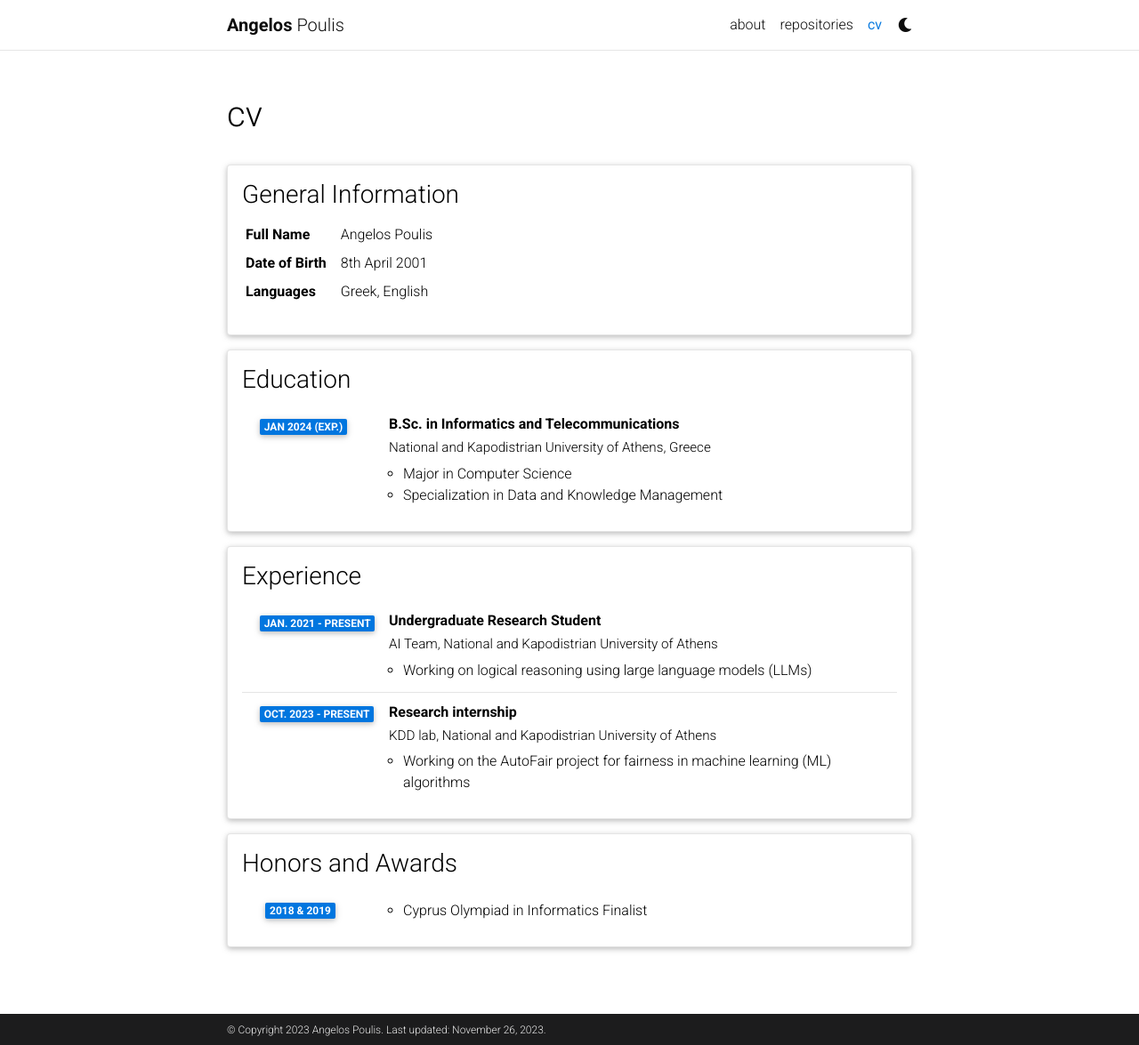
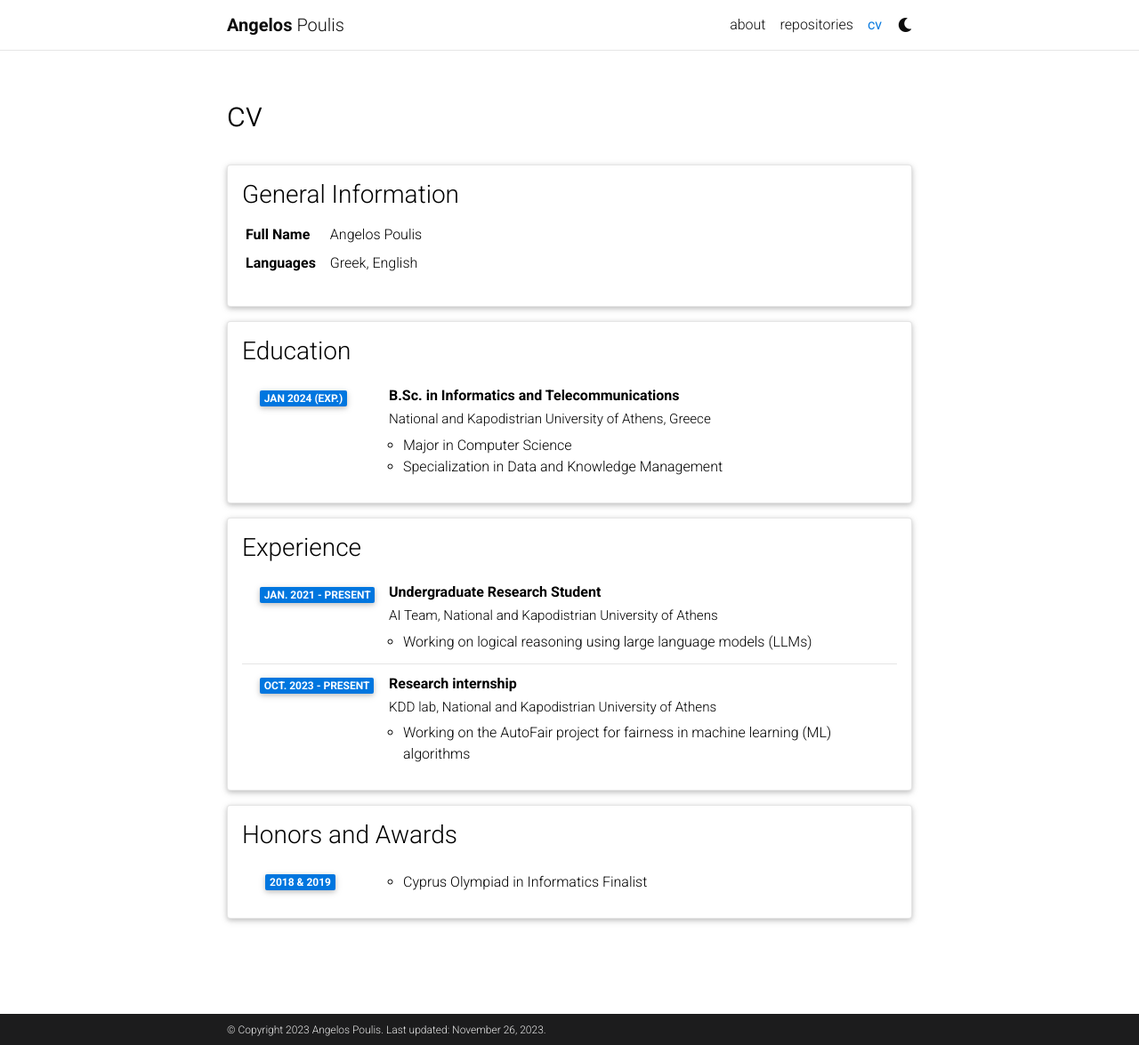
Before and after one commit to angelosps/angelosps.github.io, a Jekyll site: the page built from _pages/cv.md, in a window 1280 px wide and 1175 px high. Shown: the whole window at 89% size. Built offline with Jekyll 4.4.1, drawn with Linux system fonts in a browser that asks for light colours; comment, search, counter and statistics services are not loaded; a style sheet for code colours, icons or effects is not loaded.

Commit message:
Update cv.yml

```diff
--- a/_data/cv.yml
+++ b/_data/cv.yml
@@ -3,8 +3,6 @@
   contents:
     - name: Full Name
       value: Angelos Poulis
-    - name: Date of Birth
-      value: 8th April 2001
     - name: Languages
       value: Greek, English
 
```
